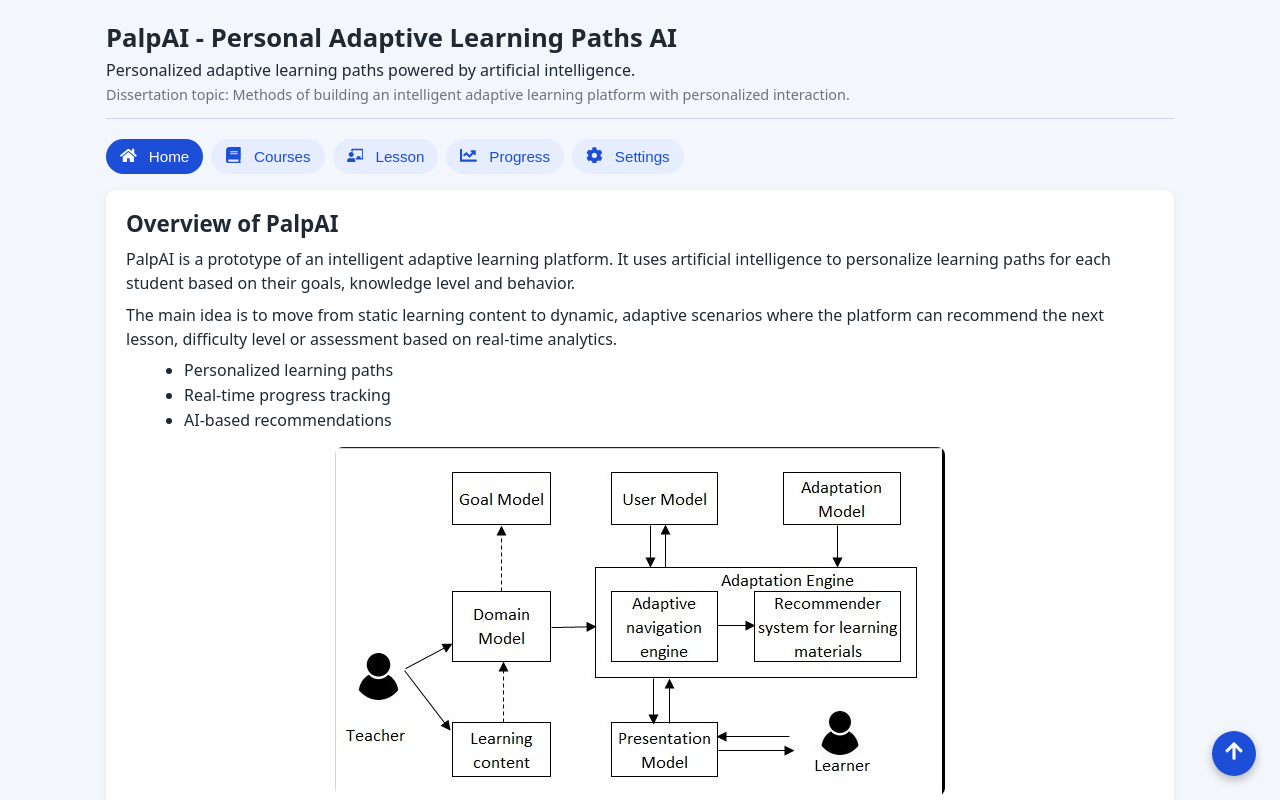
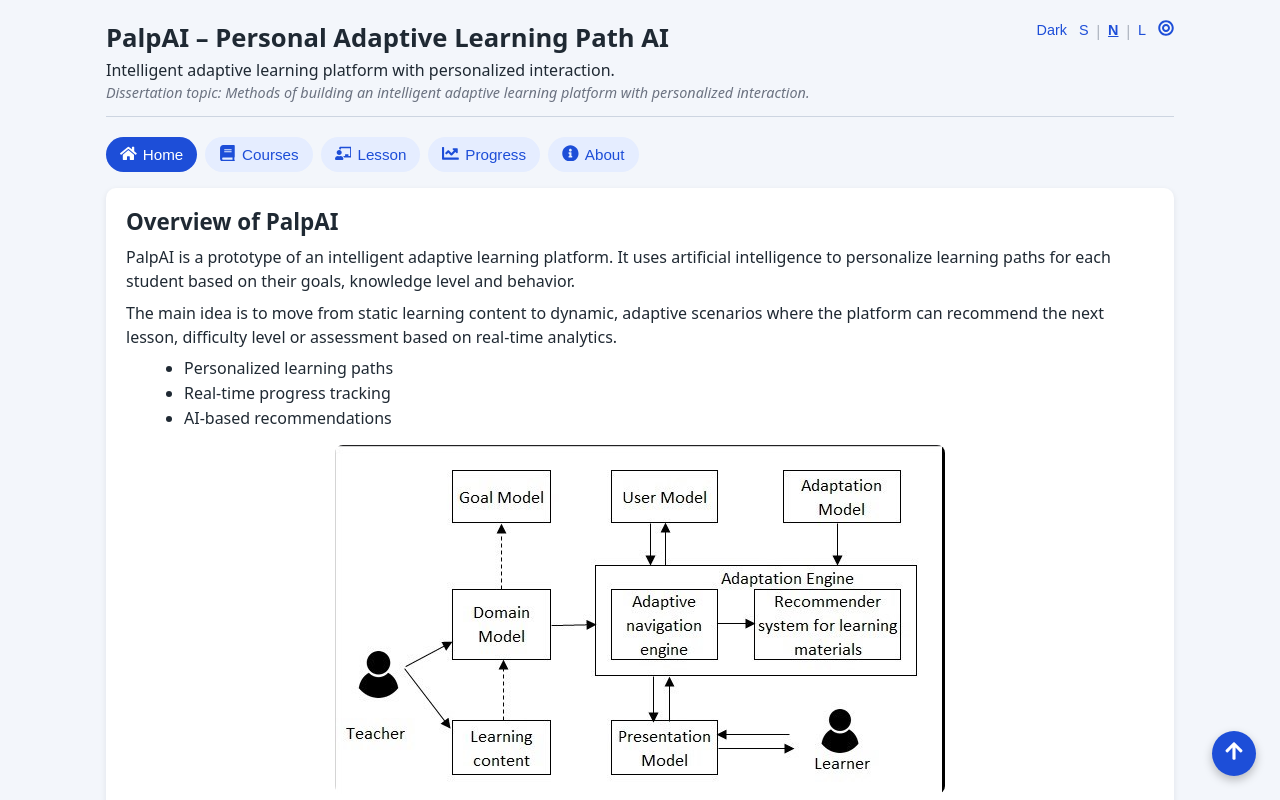
Before and after one commit to BogdanSkochynskyi/palpai-frontend, a React (Vite) app: page / in a window 1280 px wide. Shown: the top 800 px of the page. Built offline with nearby package versions, Linux system fonts and the light colour scheme.

Commit message:
Adjust settings and styles

```diff
--- a/src/App.jsx
+++ b/src/App.jsx
@@ -9,7 +9,7 @@ import HomePage from "./pages/HomePage";
 import CoursesPage from "./pages/CoursesPage";
 import LessonPage from "./pages/LessonPage";
 import ProgressPage from "./pages/ProgressPage";
-import SettingsPage from "./pages/SettingsPage";
+import AboutPage from "./pages/AboutPage.jsx";
 
 function App() {
     const [currentPage, setCurrentPage] = useState("home");
@@ -26,17 +26,8 @@ function App() {
                 return <LessonPage />;
             case "progress":
                 return <ProgressPage />;
-            case "settings":
-                return (
-                    <SettingsPage
-                        theme={theme}
-                        fontSize={fontSize}
-                        focusMode={focusMode}
-                        onChangeTheme={setTheme}
-                        onChangeFontSize={setFontSize}
-                        onToggleFocusMode={setFocusMode}
-                    />
-                );
+            case "about":
+                return <AboutPage />;
             case "home":
             default:
                 return <HomePage />;
@@ -50,7 +41,14 @@ function App() {
             }`}
         >
             <main className="app-main">
-                <Header />
+                <Header
+                    theme={theme}
+                    fontSize={fontSize}
+                    focusMode={focusMode}
+                    onChangeTheme={setTheme}
+                    onChangeFontSize={setFontSize}
+                    onToggleFocusMode={setFocusMode}
+                />
                 <MenuBar currentPage={currentPage} onChangePage={setCurrentPage} />
                 <section className="app-content">{renderPage()}</section>
                 <Footer />
--- a/src/components/Header.jsx
+++ b/src/components/Header.jsx
@@ -1,14 +1,77 @@
-function Header() {
+// src/components/Header.jsx
+import { FaBullseye } from "react-icons/fa";
+
+function Header({
+                    theme,
+                    fontSize,
+                    focusMode,
+                    onChangeTheme,
+                    onChangeFontSize,
+                    onToggleFocusMode,
+                }) {
+    const toggleTheme = () => {
+        onChangeTheme(theme === "light" ? "dark" : "light");
+    };
+
     return (
         <header className="app-header">
-            <h1>PalpAI - Personal Adaptive Learning Paths AI</h1>
-            <p>
-                Personalized adaptive learning paths powered by artificial intelligence.
-            </p>
-            <p style={{ fontSize: "0.9rem", marginTop: "4px", color: "#6b7280" }}>
-                Dissertation topic: Methods of building an intelligent adaptive learning
-                platform with personalized interaction.
-            </p>
+            <div className="header-text">
+                <h1>PalpAI – Personal Adaptive Learning Path AI</h1>
+                <p>Intelligent adaptive learning platform with personalized interaction.</p>
+                <p className="helper-text">
+                    Dissertation topic: Methods of building an intelligent adaptive learning
+                    platform with personalized interaction.
+                </p>
+            </div>
+
+            {/* Панель керування UI справа */}
+            <div className="ui-controls">
+                {/* Тема */}
+                <button className="ui-link" onClick={toggleTheme}>
+                    {theme === "light" ? "Dark" : "Light"}
+                </button>
+
+                {/* Розмір шрифту S | N | L */}
+                <div className="font-size-controls">
+                    <button
+                        className={
+                            "ui-link" + (fontSize === "small" ? " active" : "")
+                        }
+                        onClick={() => onChangeFontSize("small")}
+                    >
+                        S
+                    </button>
+                    <span className="font-size-separator">|</span>
+                    <button
+                        className={
+                            "ui-link" + (fontSize === "normal" ? " active" : "")
+                        }
+                        onClick={() => onChangeFontSize("normal")}
+                    >
+                        N
+                    </button>
+                    <span className="font-size-separator">|</span>
+                    <button
+                        className={
+                            "ui-link" + (fontSize === "large" ? " active" : "")
+                        }
+                        onClick={() => onChangeFontSize("large")}
+                    >
+                        L
+                    </button>
+                </div>
+
+                {/* Focus mode */}
+                <button
+                    className={"ui-link" + (focusMode ? " active" : "")}
+                    onClick={() => onToggleFocusMode(!focusMode)}
+                    title="Toggle focus mode"
+                >
+          <span className="ui-link-icon">
+            <FaBullseye />
+          </span>
+                </button>
+            </div>
         </header>
     );
 }
--- a/src/components/MenuBar.jsx
+++ b/src/components/MenuBar.jsx
@@ -1,9 +1,10 @@
+// src/components/MenuBar.jsx
 import {
     FaHome,
     FaBook,
     FaChalkboardTeacher,
     FaChartLine,
-    FaCog,
+    FaInfoCircle,
 } from "react-icons/fa";
 
 function MenuBar({ currentPage, onChangePage }) {
@@ -12,7 +13,7 @@ function MenuBar({ currentPage, onChangePage }) {
         { id: "courses", label: "Courses", icon: <FaBook /> },
         { id: "lesson", label: "Lesson", icon: <FaChalkboardTeacher /> },
         { id: "progress", label: "Progress", icon: <FaChartLine /> },
-        { id: "settings", label: "Settings", icon: <FaCog /> },
+        { id: "about", label: "About", icon: <FaInfoCircle /> },
     ];
 
     return (
@@ -25,7 +26,7 @@ function MenuBar({ currentPage, onChangePage }) {
                     }
                     onClick={() => onChangePage(item.id)}
                 >
-                    <span style={{ marginRight: "6px" }}>{item.icon}</span>
+                    <span>{item.icon}</span>
                     {item.label}
                 </button>
             ))}
--- a/src/index.css
+++ b/src/index.css
@@ -29,6 +29,15 @@ body {
     padding-bottom: 12px;
     border-bottom: 1px solid rgba(148, 163, 184, 0.4);
     margin-bottom: 12px;
+
+    display: flex;
+    justify-content: space-between;
+    align-items: flex-start;
+    gap: 16px;
+}
+
+.header-text {
+    flex: 1;
 }
 
 .app-header h1 {
@@ -300,3 +309,81 @@ body {
 .app.theme-dark.focus-mode .app-content {
     background-color: #020617;
 }
+
+.ui-controls {
+    display: flex;
+    align-items: center;
+    gap: 12px;
+    font-size: 0.9rem;
+    white-space: nowrap;
+}
+
+.ui-link {
+    border: none;
+    background: none;
+    padding: 0;
+    margin: 0;
+    cursor: pointer;
+    font-size: 0.9rem;
+    color: #1d4ed8;
+    text-decoration: none;
+}
+
+.ui-link:hover {
+    text-decoration: underline;
+}
+
+.ui-link.active {
+    font-weight: 600;
+    text-decoration: underline;
+}
+
+.font-size-controls {
+    display: flex;
+    align-items: center;
+    gap: 6px;
+}
+
+.font-size-separator {
+    color: #9ca3af;
+    font-size: 0.85rem;
+}
+
+.ui-btn svg {
+    font-size: 1rem;
+}
+
+.app.theme-dark .ui-btn {
+    background-color: #1e293b;
+    color: #e5e7eb;
+}
+
+.app.theme-dark .ui-btn:hover {
+    background-color: #334155;
+}
+
+.app.theme-dark .ui-btn.active {
+    background-color: #2563eb;
+}
+
+.ui-link-icon {
+    font-size: 1rem;
+}
+
+.app.theme-dark .ui-link {
+    color: #bfdbfe;
+}
+
+.app.theme-dark .font-size-separator {
+    color: #6b7280;
+}
+
+.app,
+.app-main,
+.app-content,
+.app-header,
+.app-footer,
+.menu-button,
+body {
+    transition: background-color 0.3s ease, color 0.3s ease, border-color 0.3s ease;
+}
--- /dev/null
+++ b/src/pages/AboutPage.jsx
@@ -0,0 +1,28 @@
+// src/pages/AboutPage.jsx
+function AboutPage() {
+    return (
+        <div>
+            <h2>About PalpAI</h2>
+            <p>
+                PalpAI is a prototype user interface of an intelligent adaptive learning
+                platform with personalized interaction. It illustrates how AI-based
+                educational systems can adapt content, difficulty and recommendations
+                to each individual learner.
+            </p>
+            <p>
+                The application demonstrates several key ideas of the dissertation:
+            </p>
+            <ul>
+                <li>personalized learning paths for students;</li>
+                <li>real-time tracking of progress and engagement;</li>
+                <li>adaptive UI that supports different user preferences.</li>
+            </ul>
+            <p>
+                This frontend is built with React and is intended to be connected to a
+                Java backend in the next stages of the project.
+            </p>
+        </div>
+    );
+}
+
+export default AboutPage;
```
Also changed, not shown: src/pages/SettingsPage.jsx (deleted, +0 -84 lines).
